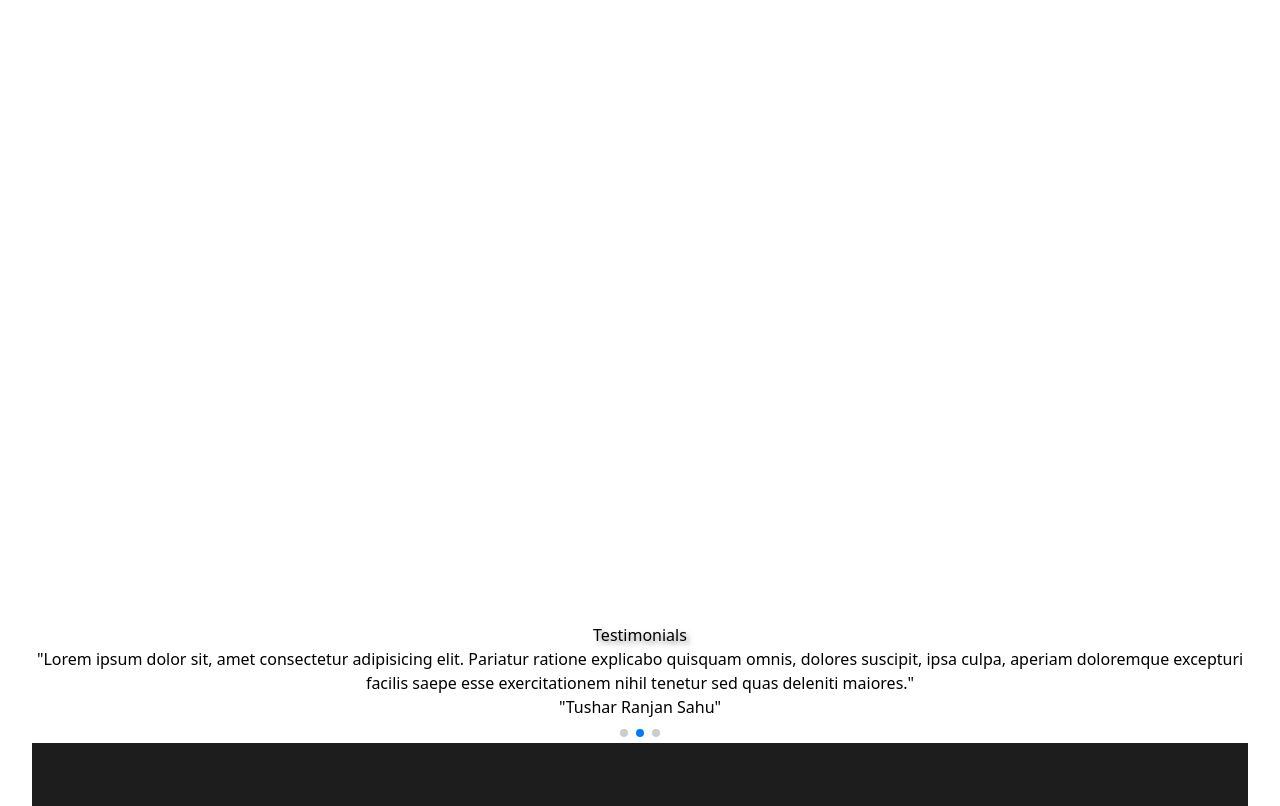
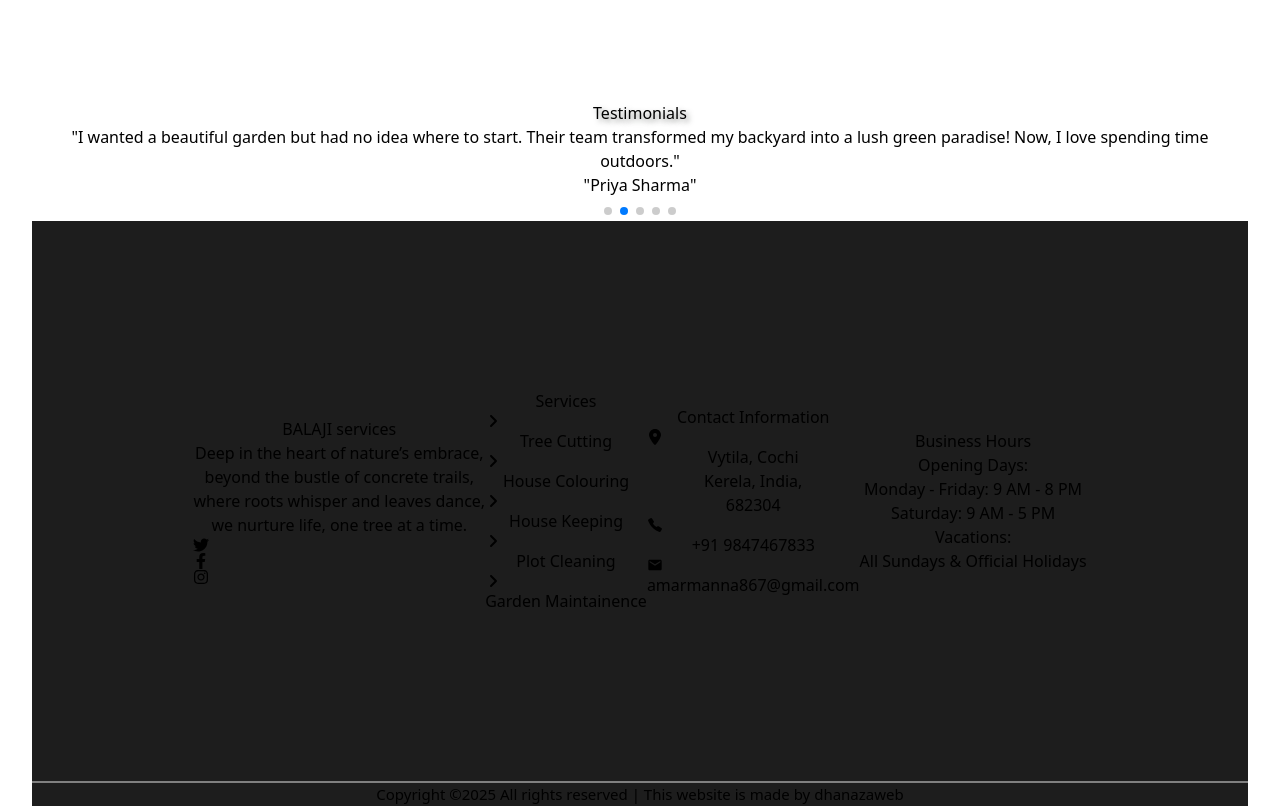
Before and after one commit to ompanigrahi/balajiservicespvtltd, a React (Vite) app: page / in a window 1280 px wide. Shown: the part 4280-5086 px from the top of the page. Built offline with nearby package versions, Linux system fonts and the light colour scheme.

Commit message:
Rechange

```diff
--- a/src/components/footer.jsx
+++ b/src/components/footer.jsx
@@ -21,10 +21,15 @@ function footer() {
               </h1>
             </Link>
             <h3 className="text-[#c1bebe] mt-8 text-[18px]">
-              Far far away, behind the word <br /> mountains, far from the{" "}
-              <br /> countries Vokalia and <br /> Consonantia, there live the{" "}
-              <br /> blind texts.
+            Deep in the heart of nature’s embrace, <br /> beyond the bustle of concrete trails,{" "}
+              <br /> where roots whisper and leaves dance, <br /> we nurture life, one tree at a time.{" "}
+              <br />
             </h3>
+
+
+
+
+
 
             <div className="icons">
               <ul className="flex mt-14 gap-4">
--- a/src/components/page2.jsx
+++ b/src/components/page2.jsx
@@ -8,24 +8,25 @@ gsap.registerPlugin(ScrollTrigger);
 const services = [
   {
     image: "/images/tree-cutting-01.jpg",
+
     title: "Tree Cutting",
     description:
       "Our professional tree-cutting service ensures the safe and efficient removal of unwanted or overgrown trees. Whether you need trimming to maintain the health of your trees or complete removal to clear space, we use the latest equipment and techniques to handle the job with precision and care. Keep your property safe and enhance its natural beauty with our expert services.",
   },
   {
-    image: "/images/garden2.png",
+    image: "/images/house-colour-02.jpg",
     title: "House Colouring",
     description:
       "Give your home a fresh and vibrant look with our expert house coloring services. We use high-quality paints and skilled techniques to enhance your home’s aesthetic appeal while ensuring long-lasting protection against weather elements. Whether it’s a new coat or a complete color transformation, we guarantee a smooth, flawless finish that will make your house stand out.",
   },
   {
-    image: "/images/garden3.png",
+    image: "/images/house-keeping-01.jpg",
     title: "House Keeping",
     description:
       "A clean and organized home is essential for a comfortable lifestyle. Our professional housekeeping services cover everything from dusting and mopping to deep cleaning, ensuring your space remains spotless and inviting. Whether you need regular maintenance or a one-time service, we handle every detail with care, providing a refreshing and hygienic environment for you and your family.",
   },
   {
-    image: "/images/garden4.png",
+    image: "/images/plot-cleaning-01.jpg",
     title: "Plot Cleaning",
     description:
       "Clear and maintain your open plots with our efficient plot cleaning services. We remove unwanted debris, weeds, and waste, leaving your space clean and well-prepared for future use. Whether you need a site cleared for construction or simply want a neat and tidy plot, our team ensures thorough and hassle-free cleaning to meet your requirements.",
@@ -37,7 +38,7 @@ const services = [
       "Keep your garden lush, healthy, and beautiful with our comprehensive garden maintenance services. We take care of watering, fertilizing, pruning, pest control, and overall upkeep to ensure your outdoor space flourishes all year round. Whether you have a small home garden or a large landscape, we provide expert care tailored to your garden’s needs.",
   },
   {
-    image: "/images/garden6.png",
+    image: "/images/grass-cutting-01.jpg",
     title: "Grass Cutting",
     description:
       "Maintain a neat and tidy lawn with our professional grass-cutting services. Overgrown grass can make your space look unkempt and attract pests, but our team ensures precise trimming for a well-manicured finish. Using advanced equipment, we cut grass efficiently, keeping your lawn healthy and enhancing the beauty of your outdoor space.",
--- a/src/components/page3.jsx
+++ b/src/components/page3.jsx
@@ -9,16 +9,25 @@ const Page3 = () => {
   const testimonials = [
     {
       name: "Rahul Yadav",
-      data: "Lorem ipsum dolor sit, amet consectetur adipisicing elit. Pariatur ratione explicabo quisquam omnis, dolores suscipit, ipsa culpa, aperiam doloremque excepturi facilis saepe esse exercitationem nihil tenetur sed quas deleniti maiores.",
+      data: "Our home got a complete makeover thanks to their expert painting services! The colors are vibrant, and the finish is flawless. Highly professional and on time—highly recommended!"
     },
     {
-      name: "Tushar Ranjan Sahu",
-      data: "Lorem ipsum dolor sit, amet consectetur adipisicing elit. Pariatur ratione explicabo quisquam omnis, dolores suscipit, ipsa culpa, aperiam doloremque excepturi facilis saepe esse exercitationem nihil tenetur sed quas deleniti maiores.",
+      name: "Priya Sharma",
+      data: "I wanted a beautiful garden but had no idea where to start. Their team transformed my backyard into a lush green paradise! Now, I love spending time outdoors."
     },
     {
-      name: "Rohan Kumar Bag",
-      data: "Lorem ipsum dolor sit, amet consectetur adipisicing elit. Pariatur ratione explicabo quisquam omnis, dolores suscipit, ipsa culpa, aperiam doloremque excepturi facilis saepe esse exercitationem nihil tenetur sed quas deleniti maiores.",
+      name: "Ananya Rao",
+      data: "Keeping up with household chores was a nightmare, but their housekeeping service has been a game-changer! My home has never felt cleaner and fresher."
     },
+    {
+      name: "Kunal Verma",
+      data: "From painting to gardening and even housekeeping, they took care of everything! Our home has never looked better. Professional, efficient, and worth every penny!"
+    },
+    {
+      name: "Deepak Nair",
+      data: "We had an old tree that was becoming a safety hazard. Their team handled it professionally and safely, leaving our space neat and tidy. Great service!"
+    },
+
   ];
 
   return (
--- a/src/container/Service.jsx
+++ b/src/container/Service.jsx
@@ -8,7 +8,6 @@ gsap.registerPlugin(ScrollTrigger);
 
 const services = [
   {
-    image: "/images/tree-cutting-01.jpg",
     image: "/images/tree-cutting-01.jpg",
     title: "Tree Cutting",
     description:
@@ -46,6 +45,7 @@ const services = [
   },
 ];
 
+
 function Service() {
   useEffect(() => {
     gsap.utils.toArray(".section").forEach((section) => {
@@ -72,26 +72,36 @@ function Service() {
 
   return (
     <>
-      <div
-        className="page1 flex  justify-center h-screen bg-cover bg-center"
-        style={{ backgroundImage: "url('/images/garden-bg.jpg')" }}
-      >
-        <div ref={Left} className="page-left text-center p-10 rounded-lg mt-20">
-          <h1 className="text-10xl font-bold uppercase">
-            Balaji <br /> Services
-          </h1>
-          <h3 className="text-2xl mt-4">Five Star Garden Service Provider</h3>
-          <div className="">
-            <img src="/images/ratingstar.jpg" alt="Rating" className="mx-auto bg-center scale-150" />
+    <div className="service h-fit w-full flex flex-col gap-10 bg-[#aad5aa]">
+      <h1 className="text-7xl text-[#f3f6f3] font-bold text-center p-5 uppercase mt-20">our services</h1>
+      {services.map((service, index) => (
+        <div
+          key={index}
+          className={`section h-[70vh] w-full flex ${
+            index % 2 === 0 ? "flex-row" : "flex-row-reverse"
+          }`}
+        >
+          <div className="h-full w-1/2 p-5">
+            <img
+              src={service.image}
+              alt={service.title}
+              className="w-full h-full rounded-md"
+            />
+          </div>
+          <div className="py-5 w-2/5 overflow-hidden flex flex-col gap-4 items-center mt-20">
+            <h2 className="text-7xl text-[#fefffe] font-bold text-center  decoration-2">
+              {service.title}
+            </h2>
+            <p className="text-center text-2xl text-[#3e3c3c]">
+              {service.description}
+            </p>
           </div>
         </div>
-      </div>
-      <Page2 />
-      <Page3 />
-      <Foter />
+      ))}
+    </div>
+    <Foter />
     </>
   );
-};
-
+}
 
 export default Service;
```
